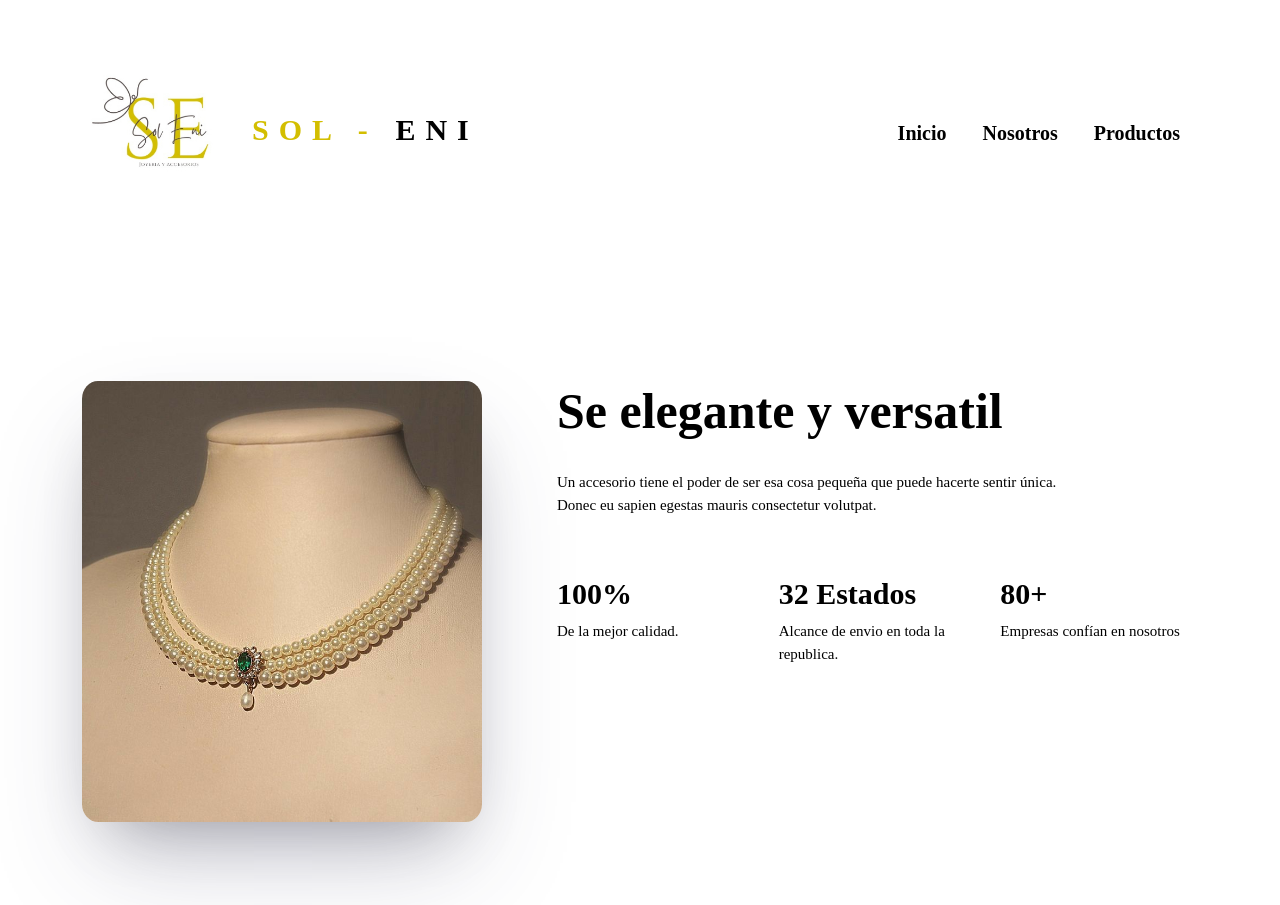
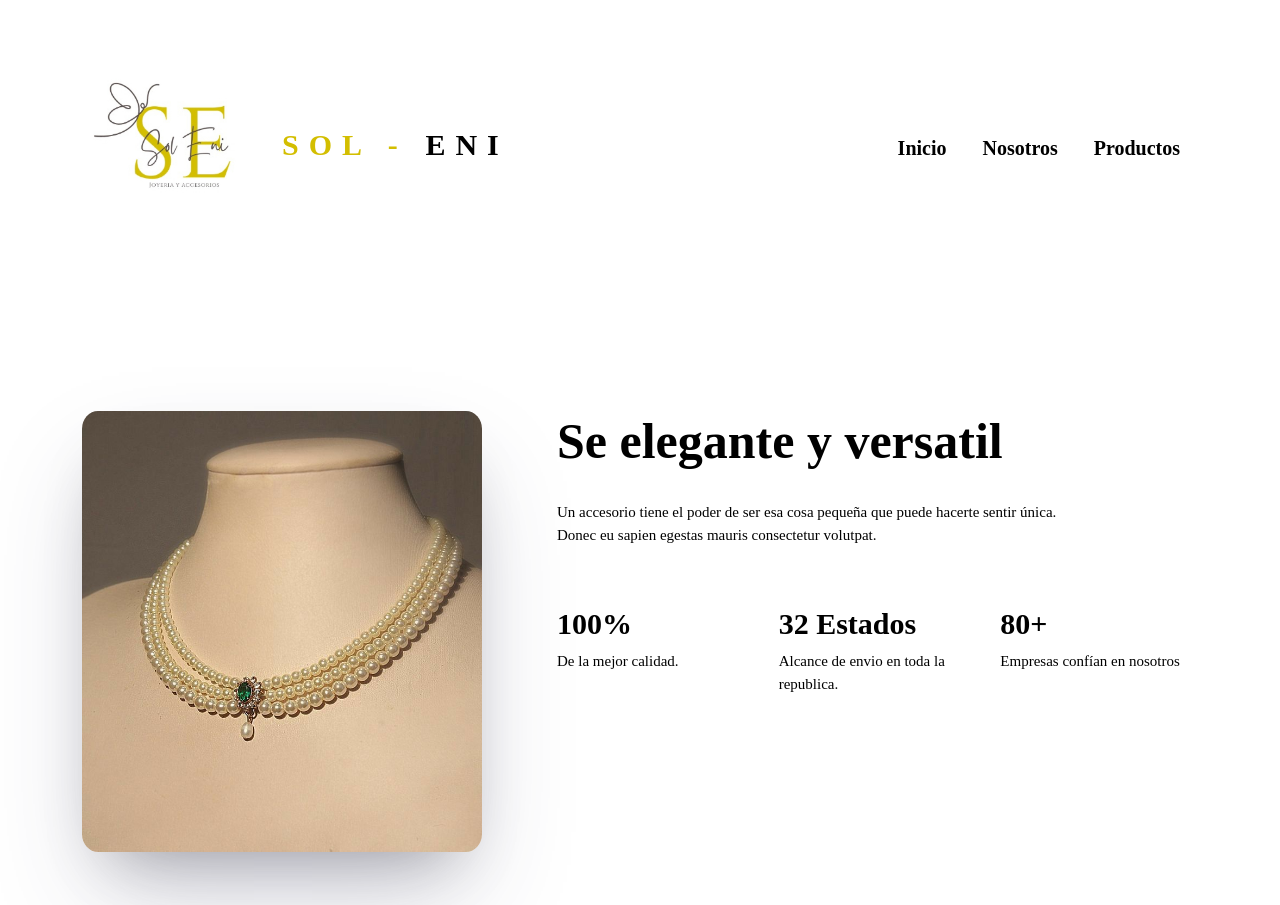
Before and after one commit to KevinCamachoPaz/Sol-ENI, a plain HTML site: page index.html in a window 1280 px wide. Shown: the top 905 px of the page. Drawn offline with nearby package versions, Linux system fonts and the light colour scheme.

Commit message:
index.html

```diff
--- a/index.html
+++ b/index.html
@@ -24,7 +24,7 @@
     <header>
         <nav class="navbar navbar-expand-lg bg-collar">
             <div class="container">
-                <a class="navbar-brand" href="#"><img src="img/SE LOGO.jpg" alt="" width="170" height="170"><span>SOL -</span> ENI</a>
+                <a class="navbar-brand" href="#"><img src="img/SE LOGO.jpg" alt="" width="200" height="200"><span>SOL -</span> ENI</a>
                 <button class="navbar-toggler" type="button" data-bs-toggle="collapse" data-bs-target="#navbarNav"
                     aria-controls="navbarNav" aria-expanded="false" aria-label="Toggle navigation">
                     <span class="navbar-toggler-icon"></span>
```
